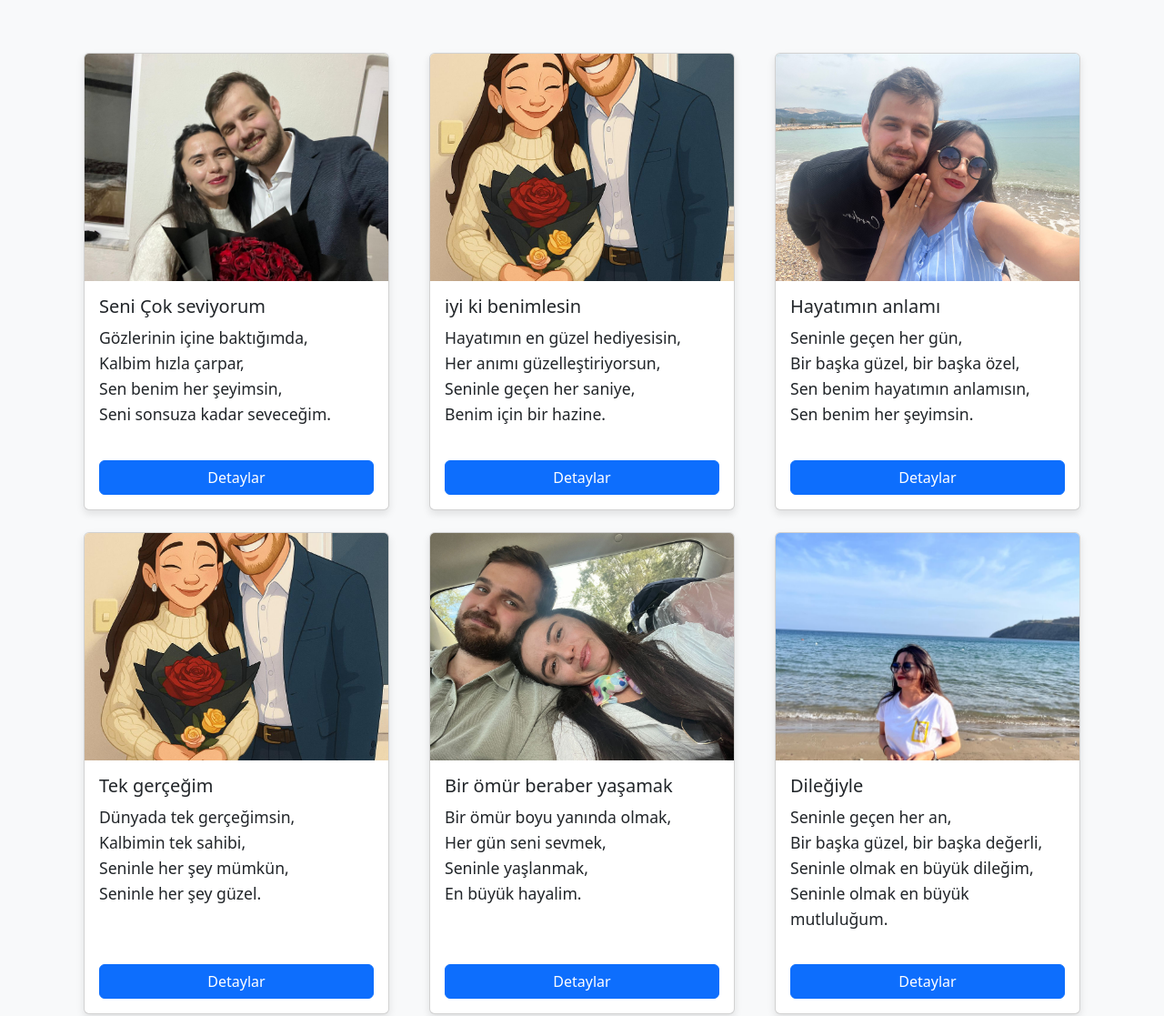
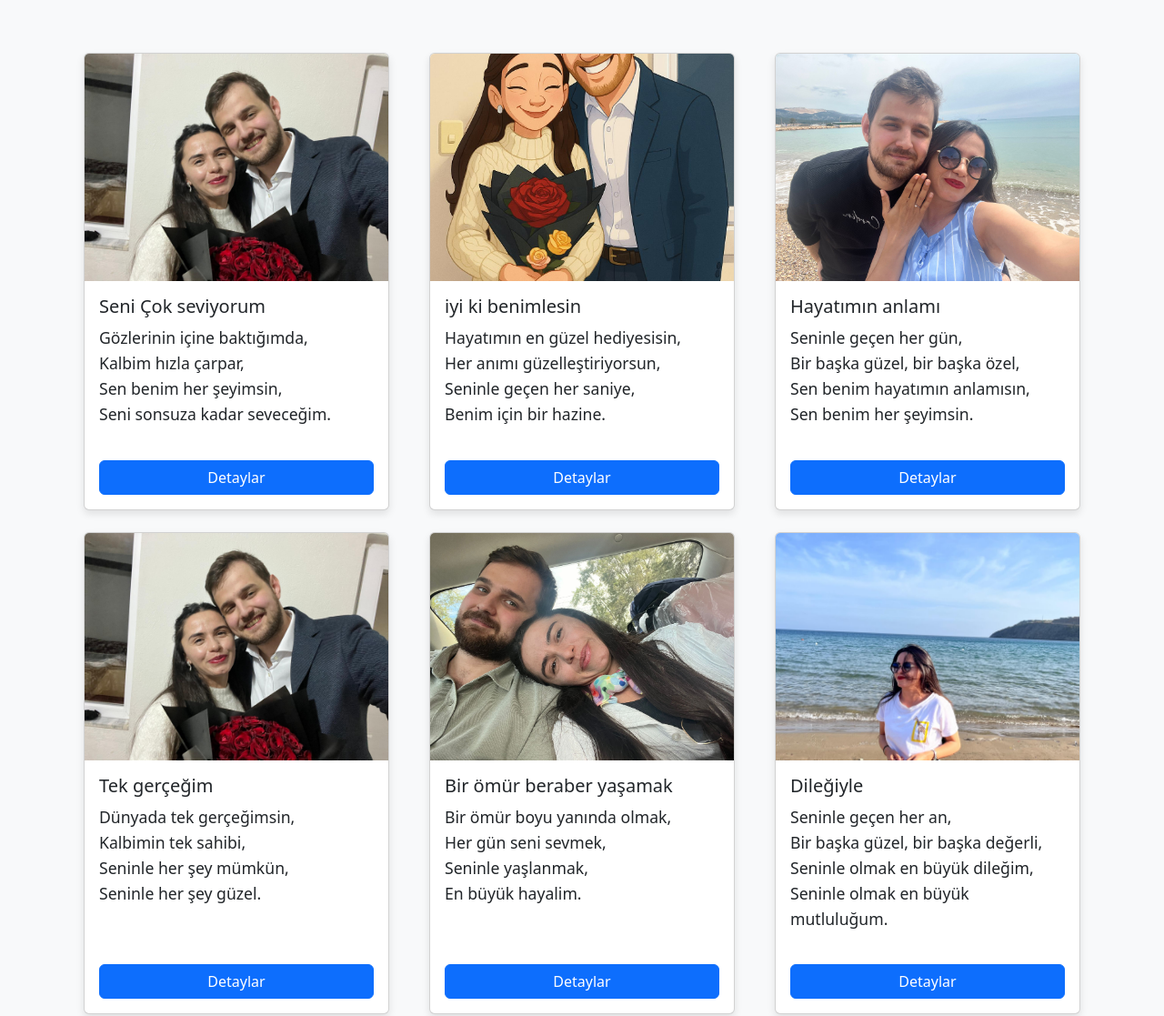
Before and after one commit to Tolunys/Kt, a website: page public/index.html in a window 1280 px wide. Shown: the top 1117 px of the page at 91% size. Drawn offline with nearby package versions, Linux system fonts and the light colour scheme.

Commit message:
resimeklendi

```diff
--- a/public/index.html
+++ b/public/index.html
@@ -96,7 +96,7 @@
             </div>
             <div class="col">
                 <div class="card h-100">
-                    <img src="../img/2.jpeg" class="card-img-top" alt="Resim">
+                    <img src="./img/1.jpeg" class="card-img-top" alt="Resim">
                     <div class="card-body">
                         <h5 class="card-title">Tek gerçeğim</h5>
                         <p class="card-text">Dünyada tek gerçeğimsin,<br>
```
Also changed, not shown: public/img/1.jpeg (renamed from img/1.jpeg), public/img/2.jpeg (renamed from img/2.jpeg), public/img/3.jpeg (renamed from img/3.jpeg), public/img/4.jpeg (renamed from img/4.jpeg), public/img/5.jpeg (renamed from img/5.jpeg), public/img/6.jpeg (renamed from img/6.jpeg).
